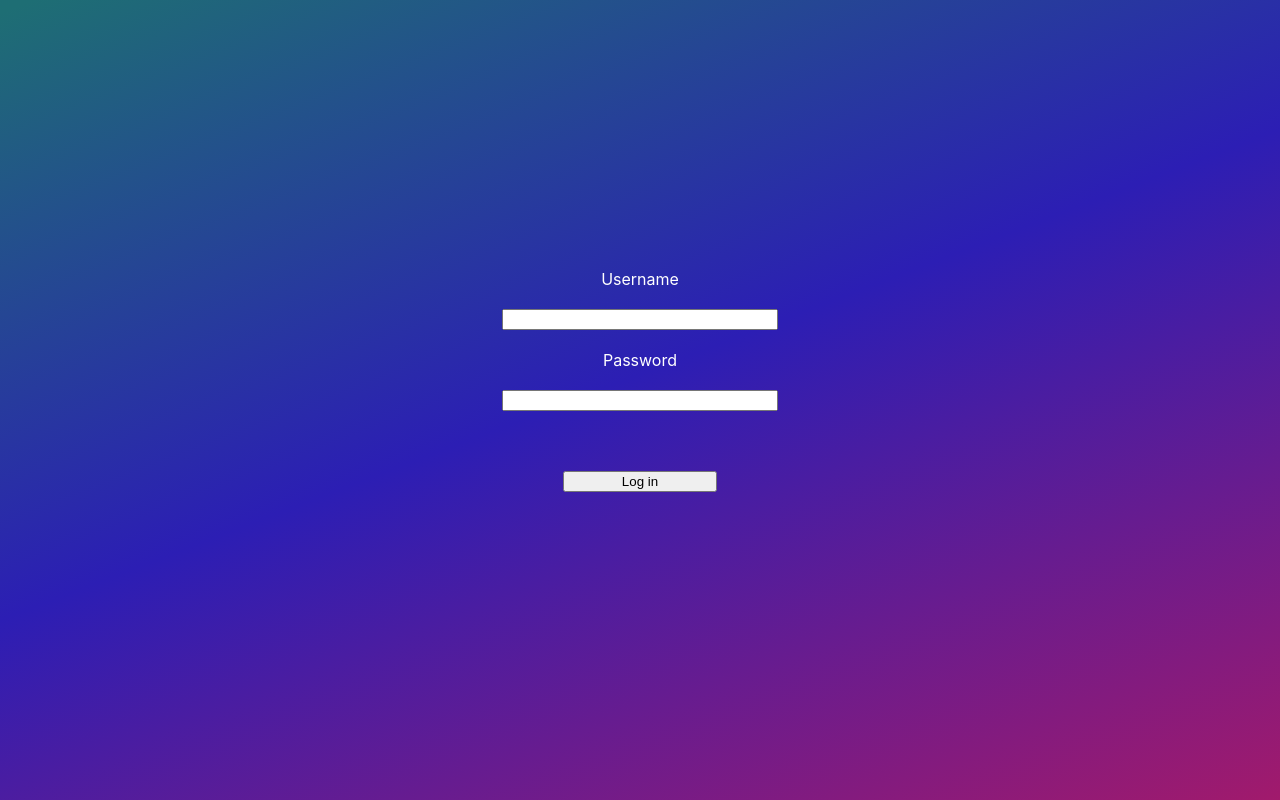
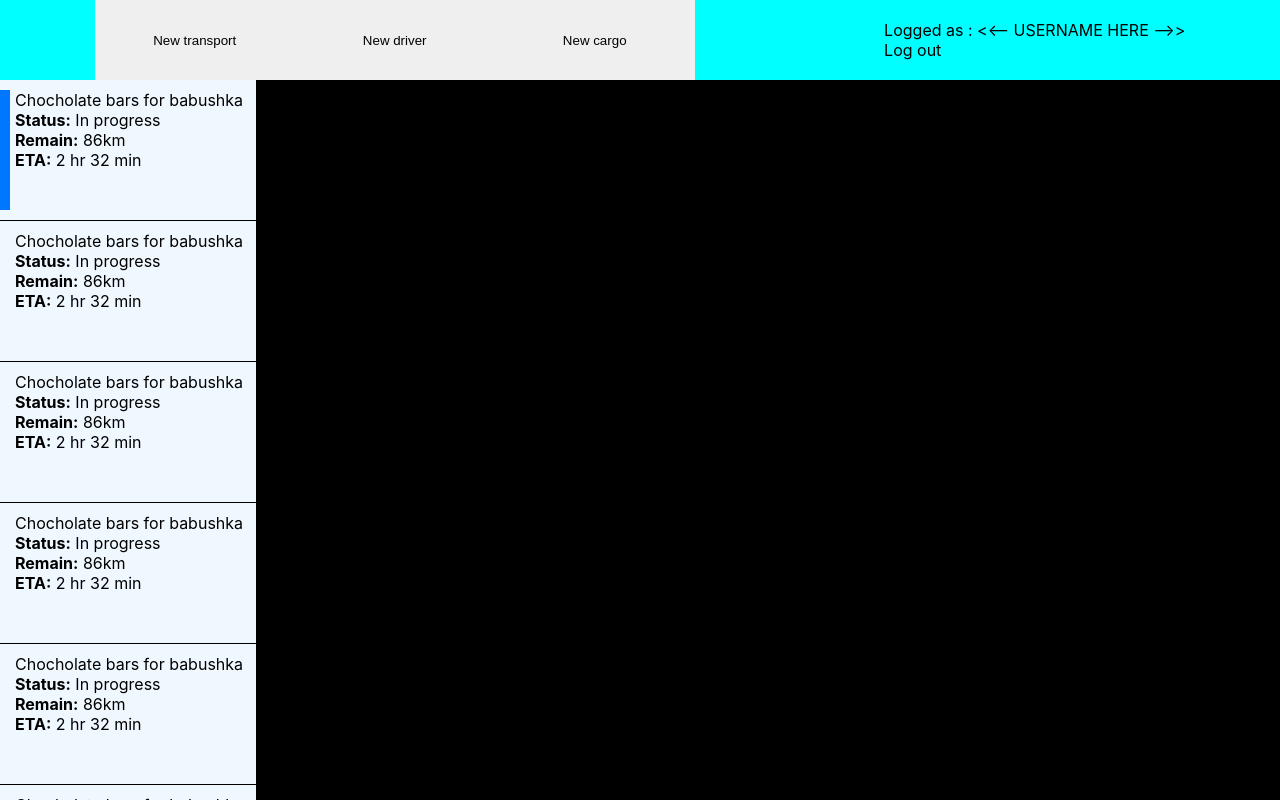
Before and after one commit to lukbast/trckyr-client, a React (Create React App) app: page / in a window 1280 px wide. Built offline with nearby package versions, Linux system fonts and the light colour scheme.

Commit message:
created prototype of transport list

```diff
--- a/src/App.tsx
+++ b/src/App.tsx
@@ -5,7 +5,7 @@ import MainWindow from './components/main-window/main-window';
 
 function App():JSX.Element {
 
-  const [loggedIn, setLoggedIn] = useState<boolean>(false)
+  const [loggedIn, setLoggedIn] = useState<boolean>(true)
 
   return (
       <>{
--- a/src/components/list-of-active/list-of-active.tsx
+++ b/src/components/list-of-active/list-of-active.tsx
@@ -1,10 +1,43 @@
-import { FC } from "react"
+import { FC, useState } from "react"
+import TransportTile from "../transport-tile/transport-tile"
 import "./list-of-active.scss"
 
 const ListOfActive:FC = ():JSX.Element =>{
+
+    const example_state = {
+        name: "Chocholate bars for babushka",
+        from: "UK, London",
+        to: "Poland, Warsaw",
+        drivers: ["Grzegorz Brzęszyczykiewicz", "Kargul"],
+        cargo: "Chocolate bars",
+        quantity: "10000000",
+        total: 1234,
+        remaining: 86,
+        eta: "2 hr 32 min",
+        state: "In progress"
+    }
+
+    const [selected, setSelected] = useState<number>(0)
+
+    const changer = (index:number) =>{
+        setSelected(index)
+    }
+
+    const renderList = () =>{
+        const temp = []
+        for (let i = 0; i< 8; i++){
+            if(i === selected){
+                temp.push(<TransportTile key={i} changer={changer} isSelelected={true} data={example_state} index={i}/>)
+            } else{
+                temp.push(<TransportTile key={i} changer={changer} isSelelected={false} data={example_state} index={i}/>)
+            }
+        }
+        return temp
+    }
+
     return(
         <div className="main-list">
-
+            {renderList()}
         </div>
     )
 }
--- /dev/null
+++ b/src/components/menu-bar-button/menu-bar-button.scss
@@ -0,0 +1,8 @@
+.menu-bar-button{
+    width: 200px;
+    height: 10vh;
+
+    border: none;
+
+    cursor: pointer;
+}
--- /dev/null
+++ b/src/components/menu-bar-button/menu-bar-button.tsx
@@ -0,0 +1,16 @@
+import { FC } from "react"
+import "./menu-bar-button.scss"
+
+interface IProps {
+    text: string,
+    onClick: any
+}
+
+const MenuBarButton:FC<IProps> = ({text,onClick}):JSX.Element =>{
+    return(
+        <button className="menu-bar-button" onClick={onClick}>{text}</button>
+    )
+}
+
+
+export default MenuBarButton
--- a/src/components/menu-bar/menu-bar.scss
+++ b/src/components/menu-bar/menu-bar.scss
@@ -1,8 +1,19 @@
 .menu-bar{
     width: 100%;
     height: 10%;
-    display: inline-block;
+    display: flex;
+    justify-content: space-around;
     margin: none;
 
     background-color: aqua;
+
+    .bar-button-container{
+        align-self: center;
+        justify-self: center;
+    }
+
+    .bar-logout-container{
+        align-self: center;
+        justify-self:end;
+    }
 }
--- a/src/components/menu-bar/menu-bar.tsx
+++ b/src/components/menu-bar/menu-bar.tsx
@@ -1,10 +1,24 @@
 import { FC } from "react"
+import MenuBarButton from "../menu-bar-button/menu-bar-button"
 import "./menu-bar.scss"
 
 const MenuBar:FC = ():JSX.Element =>{
+
+    const sampleClickListener = () =>{
+        alert("I AM WORKING")
+    }
+
     return(
         <div className="menu-bar">
-
+            <div className="bar-button-container">
+                <MenuBarButton text="New transport" onClick={sampleClickListener}/>
+                <MenuBarButton text="New driver" onClick={sampleClickListener}/>
+                <MenuBarButton text="New cargo" onClick={sampleClickListener}/>
+            </div>
+            <div className="bar-logout-container">
+                <div>{"Logged as : <<-- USERNAME HERE -->>"}</div>
+                <div>Log out</div>
+            </div>
         </div>
     )
 }
--- /dev/null
+++ b/src/components/transport-tile/transport-tile.scss
@@ -0,0 +1,31 @@
+.transport-tile{
+    background-color: aliceblue;
+    border-bottom: 1px solid black;
+    display: flex;
+    flex-direction: row;
+    padding: 10px 0px;
+    height: 120px;
+
+    cursor: pointer;
+
+    .transport-tile-selector{
+        height: 100%;
+        width: 10px;
+        margin-right: 5px;
+
+        background-color: rgb(0, 119, 255);
+        transition: transform 0.3s;
+        transform-origin: left;
+
+    }
+
+    .hidden{
+        transform: scaleX(0);
+        transform-origin: left;
+
+    }
+}
+
+.transport-tile:hover{
+    background-color: rgb(211, 233, 253);
+}
--- /dev/null
+++ b/src/components/transport-tile/transport-tile.tsx
@@ -0,0 +1,37 @@
+import { FC } from "react"
+import "./transport-tile.scss"
+
+interface IProps{
+    data: {
+        name: string,
+        from:string,
+        to:string,
+        drivers: string[],
+        cargo: string,
+        quantity: string,
+        total: number,
+        remaining: number,
+        eta: string,
+        state: string
+    }
+    isSelelected: boolean,
+    changer: any
+    index: number
+}
+
+const TransportTile:FC<IProps> = ({data, isSelelected, changer, index}):JSX.Element =>{
+    return(
+        <div onClick={() => {changer(index)}} className="transport-tile">
+            <div className={isSelelected? "transport-tile-selector": "transport-tile-selector hidden"}></div>
+            <div className="transport-tile-container">
+                <div>{data.name}</div>
+                <div><b>Status:</b> {data.state}</div>
+                <div><b>Remain:</b> {data.remaining}km</div>
+                <div><b>ETA:</b> {data.eta}</div>
+            </div>
+
+        </div>
+    )
+}
+
+export default TransportTile
```
Also changed, not shown: src/components/main-tab/main-tab.tsx (line endings or trailing spaces).
